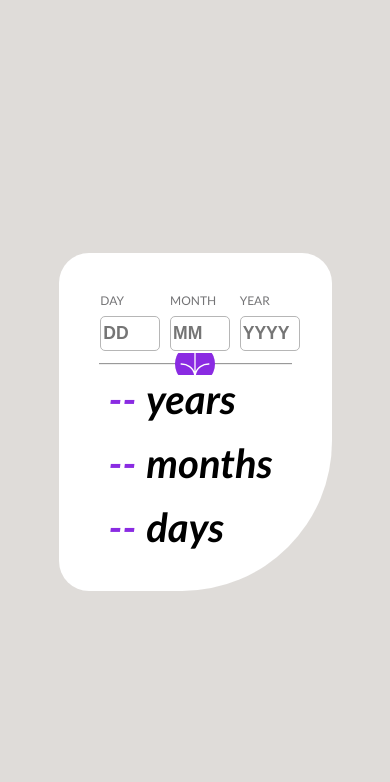
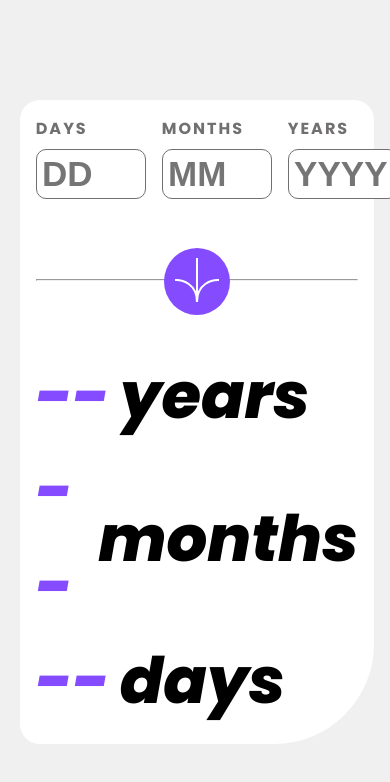
Before and after one commit to huanfs/front-end-mentor-challenge3, a plain HTML site: page index.html in a window 390 px wide. Drawn offline with Linux system fonts and the light colour scheme.

```diff
--- a/assets/style.css
+++ b/assets/style.css
@@ -1,141 +1,125 @@
+@import url('https://fonts.googleapis.com/css2?family=Poppins:ital,wght@0,700;1,400;1,800&display=swap');
+:root{
+    /*primary colors*/
+    --Purple: hsl(259, 100%, 65%);
+    --LightRed: hsl(0, 100%, 67%);
+
+    /*secondary colors*/
+    --White: hsl(0, 0%, 100%);
+    --OffWhite: hsl(0, 0%, 94%);
+    --LightGrey: hsl(0, 0%, 86%);
+    --SmokeyGrey: hsl(0, 1%, 44%);
+    --OffBlack: hsl(0, 0%, 8%);
+}
 *{
-    box-sizing:border-box;
     margin:0;
     padding:0;
+    box-sizing:border-box;
 }
 body{
     height:100vh;
+    display:grid;
+    place-items:center;
+    font-family: 'Poppins', sans-serif;
+    background-color:var(--OffWhite);
+}
+
+/*style of container, the principal element*/
+#container{
+    width:680px;
     display:flex;
     flex-direction:column;
-    align-items:center;
-    justify-content:center;
-    font-family:'Trebuchet MS', 'Lucida Sans Unicode', 'Lucida Grande', 'Lucida Sans', Arial, sans-serif;
-    background-color:rgb(223, 220, 217);
+    gap:1em;
+    padding:1em;
+    border-radius:20px 20px 100px 20px;
+    background-color:var(--White);
 }
-/******************CONTAINER PRINCIPAL */
-#container{
-    height:550px;
-    width:700px;
-    padding:40px;
+/*the content with three other divs inside him with the inputs and labels*/
+.inputs{
     display:flex;
-    flex-direction:column;
-    background-color:#fff;
-    border-radius:30px 30px 150px 30px;
-}
-/******************CAMPO DE ENTRADA DE DADOS */
-#inputs{
-    height:100px;
-    display:flex;
-    align-items:center;
-    justify-content:flex-start;
     gap:1em;
 }
-.input{
-    height:85px;
+/*the single input with his label*/
+.inputs .input{
     display:flex;
     flex-direction:column;
     gap:0.5em;
 }
+/*label*/
 .input label{
-    font-size:1.1em;
-    color:rgb(116, 116, 118);
+    text-transform:uppercase;
+    letter-spacing:2px;
+    color:var(--SmokeyGrey);
 }
+/*the input tag inside div className="input"*/
 .input input{
-    width:150px;
-    font-size:2em;
-    font-weight:bolder;
-    text-indent:20px;
-    color:rgb(116, 116, 118);
+    width:110px;
+    height:50px;
+    min-width:80px;
+    font-size:35px;
+    font-weight:700;
+    text-indent:5%;
+    border-radius:10px;
     outline:0;
-    border:1px solid #b6b6b6;
-    border-radius:5px;
+    border:1px solid var(--SmokeyGrey);
 }
-/**************MENSAGEM DE ERRO */
-.errmsg{
-    margin-top:-0.5em;
-    color:#ec0f0f;
+/*on focus effect of input*/
+.input input:focus{
+    border-color:var(--Purple);
 }
-/**************SEPARADOR DAS SEÇÕES ENTRADA/SAÍDA DE DADOS */
-#separate-icon{
+
+/*div action*/
+.action{
     display:flex;
     align-items:center;
-    flex-direction:flex-end;
-    flex-wrap:no-wrap;
 }
-#separate-icon hr{
-    width:85%;
-    color:rgb(187, 184, 181);
+.action hr{
+    width:100%;
 }
-#separate-icon img{
-    padding:20px;
-    border-radius:60px;
-    background-color:blueviolet;
+.action button{
+    border:none;
+    outline:0;
+    padding:10px;
+    border-radius:50%;
+    background-color:var(--Purple);
 }
-#separate-icon img:hover{
-    background-color:#000;
+/*hover effect for action button*/
+.action button:hover{
     cursor:pointer;
+    background-color:var(--OffBlack);
 }
-/****************SAÍDA DE DADOS */
-#outputs{
-    height:400px;
+/*div class="output" houses div class="result"*/
+/* .outputs{
     display:flex;
     flex-direction:column;
     gap:1em;
+} */
+.result{
+    display:flex;
+    align-items:center;
+    font-size:64px;
     font-style:italic;
+    font-weight:800;
+    gap:10px;
 }
-.output{
-    display:flex;
+.result span{
+    color:var(--Purple);
 }
-.output span, .output h1{
-    font-size:5em;
-}
-.output span{
-    margin:0px 10px;
-    color:blueviolet;
-}
-/*****************RESPONSIVIDADE EM TELAS MENORES */
-@media screen and (max-width:430px){
+
+/*layout mobile*/
+@media screen and (max-width:500px){
     #container{
-        height:40vh;
-        width:70vw;
+        width:90%;
+        gap:0;
     }
-    #inputs{
-        margin-left:-10px;
-        margin-right:10px;
-        justify-content:space-around;
+    .action{
+        display:inline-block;
+        margin-top:5em;
     }
-    .input{
-        width:30px;
-        height:60px;
-    }
-    #separate-icon{
-        height:170px;
-        overflow:hidden;
-    }
-    #separate-icon img{
-        width:40px;
-        height:40px;
-        padding:5px;
-        margin-right:50%;
-        translate:50%;
-    }
-    #separate-icon hr{
-        transform:scaleX(50);
-    }
-    .input label{
-        font-size:12px;
-    }
-    .input input{
-        height:60px;
-        width:60px;
-        text-indent:2px;
-        font-size:1.1em;
-    }
-    .input span{
-        font-size:0.7em;
-    }
-    .output span, .output h1{
-        font-size:2.5em;
-        font-weight:bolder;
+    .action button{
+        position:relative;
+        bottom:2.5em;
+        left:50%;
+        transform:translateX(-50%);
     }
 }
--- a/index.html
+++ b/index.html
@@ -8,42 +8,37 @@
   <link rel="stylesheet" type="text/css" href="assets/style.css">
 </head>
 <body>
+  <!-- main container -->
   <div id="container">
-  <div id="inputs">
-    <div class="input">
-      <label for="dd">DAY</label>
-      <input type="text" name="dd" placeholder="DD" class="data-in">
-      <span class="errmsg"></span>
+    <!-- div class="inputs" houses div class="input" -->
+    <div class="inputs">
+      <!-- div class input houses the label and input tag -->
+      <div class="input"><label for="day">days</label>
+      <input type="text" placeholder="DD" id="day" maxlength="2">
       </div>
-    <div class="input">
-      <label for="mm">MONTH</label>
-      <input type="text" name="mm" placeholder="MM" class="data-in">
-      <span class="errmsg"></span>
+      <div class="input"><label for="day">months</label>
+        <input type="text" placeholder="MM" id="month" maxlength="2">
       </div>
-    <div class="input">
-      <label for="yy">YEAR</label>
-      <input type="text" name="yy" placeholder="YYYY" class="data-in">
-      <span class="errmsg"></span>
+      <div class="input"><label for="day">years</label>
+        <input type="text" placeholder="YYYY" id="year" maxlength="4">
       </div>
     </div>
-
-  <div id="separate-icon">
-    <hr>
-    <img src="./assets/images/icon-arrow.svg">
+    <!-- div class="action" houses an line and the action button -->
+    <div class="action">
+      <hr/>
+      <button type="button"><img src="assets/images/icon-arrow.svg"></button>
     </div>
-
-  <div id="outputs">
-    <div class="output">
-      <span class="data">--</span>
-      <h1>years</h1>
+    <!-- div class="outputs" houses div class="result" -->
+    <div class="outputs">
+      <!-- div class="result" houses span and paragraph -->
+      <div class ="result">
+        <span>--</span> <p>years</p>
       </div>
-    <div class="output">
-      <span class="data">--</span>
-      <h1>months</h1>
+      <div class ="result">
+        <span>--</span> <p>months</p>
       </div>
-    <div class="output">
-      <span class="data">--</span>
-      <h1>days</h1>
+      <div class ="result">
+        <span>--</span> <p>days</p>
       </div>
     </div>
   </div>
```
Also changed, not shown: 1 other file. Lines whose indentation alone changed are shown as unchanged.
